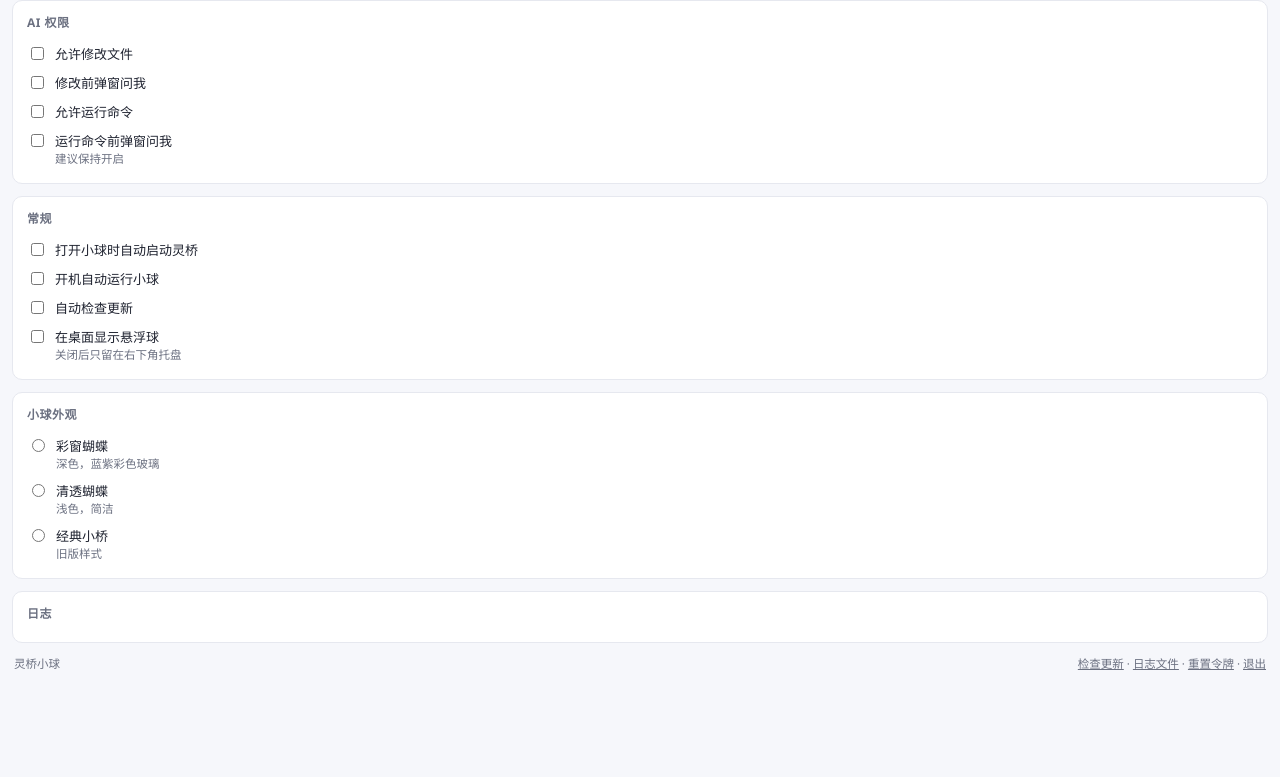
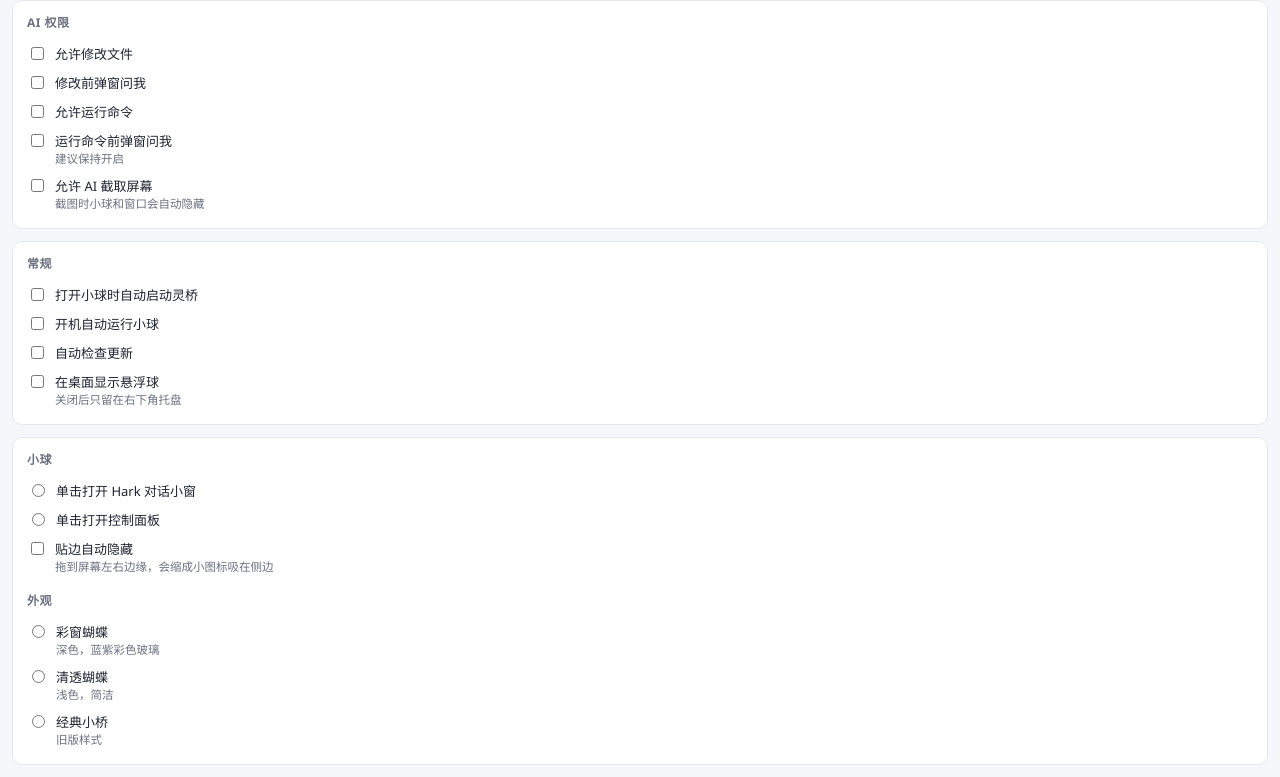
Before and after one commit to 1684523410/-, a website: page lingo-ball/ui/panel.html in a window 1280 px wide. Shown: the part 565-1342 px from the top of the page. Before the commit the page ends 1252 px from the top, so only its background shows below. Drawn offline with Linux system fonts and the light colour scheme.

Commit message:
LingoBall 0.1.4: Hark mini window, edge hide, screenshot: lingo-ball/ui/panel.html

```diff
--- a/lingo-ball/ui/panel.html
+++ b/lingo-ball/ui/panel.html
@@ -74,6 +74,7 @@ input[type=text],input[type=password]{width:100%;font:inherit;padding:7px 9px;bo
   <label class="opt"><input type="checkbox" data-k="approveWrite"><span>修改前弹窗问我</span></label>
   <label class="opt"><input type="checkbox" data-k="allowCommand"><span>允许运行命令</span></label>
   <label class="opt"><input type="checkbox" data-k="approveCommand"><span>运行命令前弹窗问我<small>建议保持开启</small></span></label>
+  <label class="opt"><input type="checkbox" data-k="allowScreenshot"><span>允许 AI 截取屏幕<small>截图时小球和窗口会自动隐藏</small></span></label>
 </div>
 
 <div class="card">
@@ -85,7 +86,11 @@ input[type=text],input[type=password]{width:100%;font:inherit;padding:7px 9px;bo
 </div>
 
 <div class="card">
-  <h4>小球外观</h4>
+  <h4>小球</h4>
+  <label class="opt"><input type="radio" name="click" value="hark"><span>单击打开 Hark 对话小窗</span></label>
+  <label class="opt"><input type="radio" name="click" value="panel"><span>单击打开控制面板</span></label>
+  <label class="opt"><input type="checkbox" data-k="edgeHide"><span>贴边自动隐藏<small>拖到屏幕左右边缘，会缩成小图标吸在侧边</small></span></label>
+  <h4 style="margin-top:12px">外观</h4>
   <label class="opt"><input type="radio" name="skin" value="glass"><span>彩窗蝴蝶<small>深色，蓝紫彩色玻璃</small></span></label>
   <label class="opt"><input type="radio" name="skin" value="light"><span>清透蝴蝶<small>浅色，简洁</small></span></label>
   <label class="opt"><input type="radio" name="skin" value="classic"><span>经典小桥<small>旧版样式</small></span></label>
@@ -102,6 +107,7 @@ input[type=text],input[type=password]{width:100%;font:inherit;padding:7px 9px;bo
 const $=id=>document.getElementById(id);
 const post=o=>window.chrome.webview.postMessage(o);
 document.querySelectorAll('[data-a]').forEach(b=>b.addEventListener('click',()=>post({a:b.dataset.a})));
+document.querySelectorAll('input[name=click]').forEach(i=>i.addEventListener('change',()=>{if(i.checked)post({a:'set',k:'clickAction',v:i.value})}));
 document.querySelectorAll('input[name=skin]').forEach(i=>i.addEventListener('change',()=>{if(i.checked)post({a:'set',k:'ballSkin',v:i.value})}));
 document.querySelectorAll('input[type=checkbox][data-k]').forEach(i=>i.addEventListener('change',()=>post({a:'set',k:i.dataset.k,v:i.checked})));
 document.querySelectorAll('input[name=tunnel]').forEach(i=>i.addEventListener('change',()=>post({a:'set',k:'tunnel',v:i.value})));
@@ -119,6 +125,7 @@ function render(s){
   $('root').textContent=s.root||'未选择';
   document.querySelectorAll('input[name=tunnel]').forEach(i=>i.checked=i.value===s.tunnel);
   document.querySelectorAll('input[name=skin]').forEach(i=>i.checked=i.value===(s.ballSkin||'glass'));
+  document.querySelectorAll('input[name=click]').forEach(i=>i.checked=i.value===(s.clickAction||'hark'));
   $('ngrokBox').classList.toggle('hide',s.tunnel!=='ngrok');
   $('ngTok').placeholder=s.hasNgrokToken?'Authtoken 已保存（要更换才填）':'粘贴 ngrok Authtoken';
   if(!domTouched) $('ngDom').value=s.ngrokDomain||'';
```
